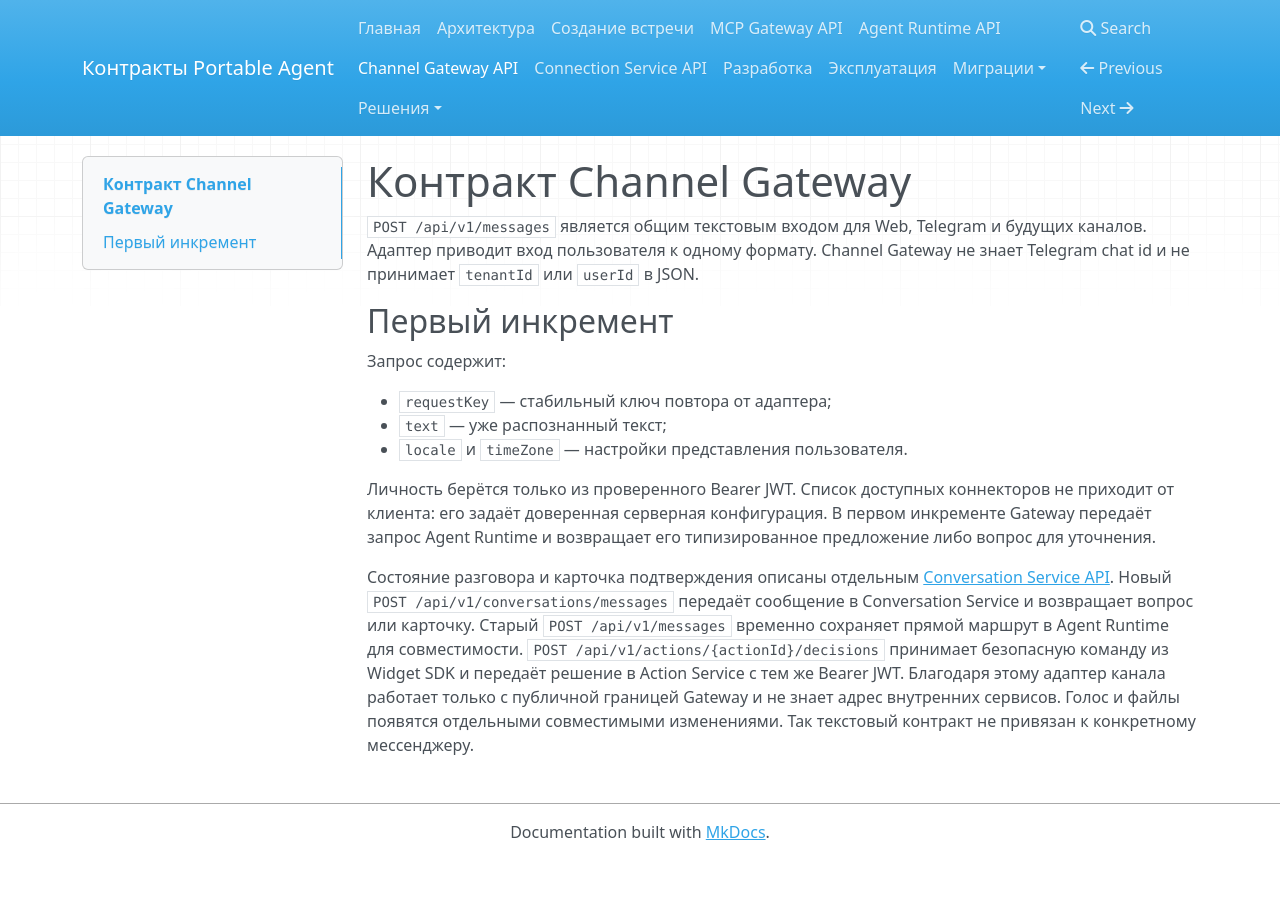
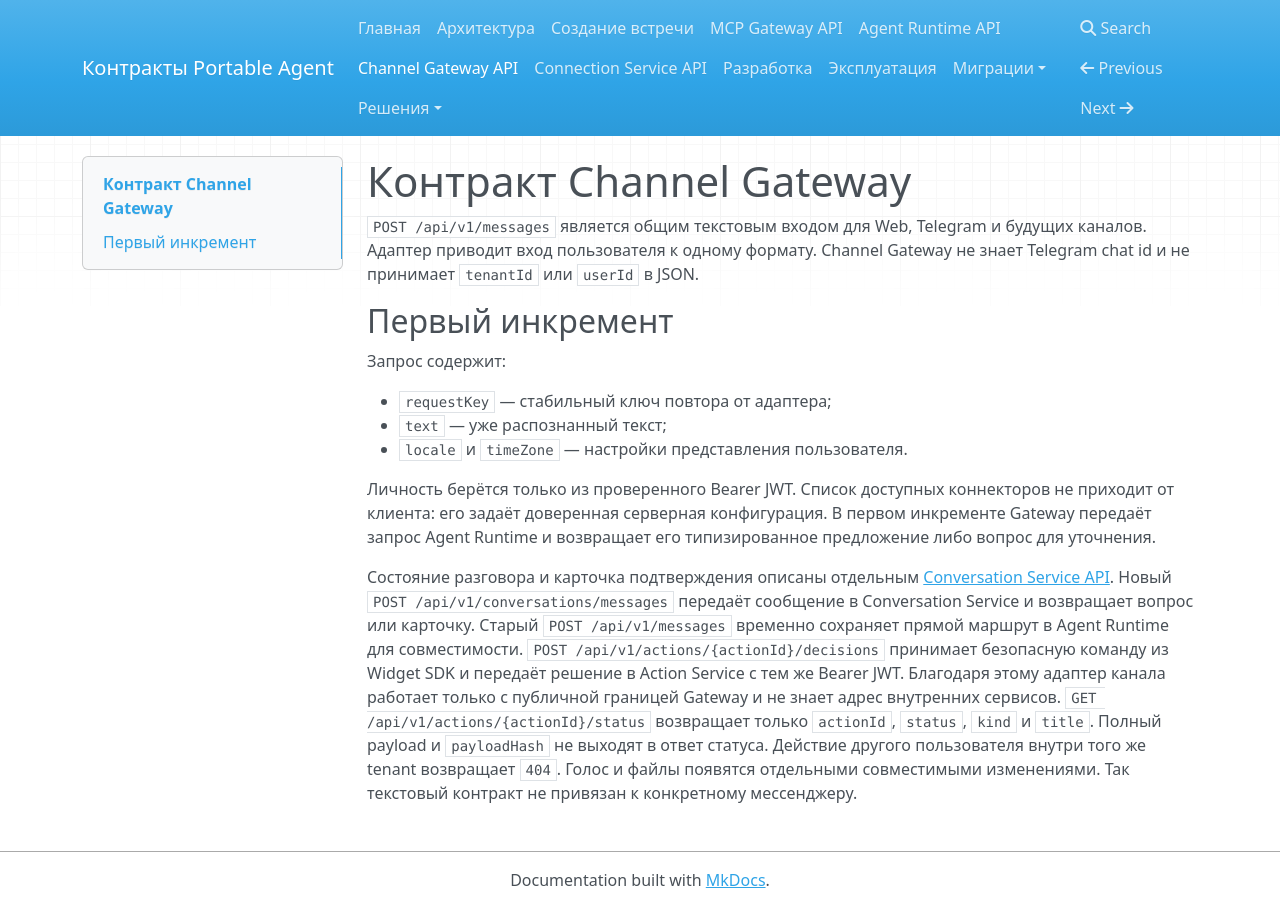
Before and after one commit to portable-agent/contracts, an MkDocs documentation site: the page built from docs/channel-gateway.md, in a window 1280 px wide. Built offline with MkDocs 1.6.1, drawn with Linux system fonts in a browser that asks for light colours; nearby versions of some CDN libraries.

Commit message:
feat: add compact action status contract (#23)

```diff
--- a/docs/channel-gateway.md
+++ b/docs/channel-gateway.md
@@ -23,5 +23,8 @@
 `POST /api/v1/actions/{actionId}/decisions` принимает безопасную команду из Widget SDK и передаёт
 решение в Action Service с тем же Bearer JWT. Благодаря этому адаптер канала работает только с
 публичной границей Gateway и не знает адрес внутренних сервисов.
+`GET /api/v1/actions/{actionId}/status` возвращает только `actionId`, `status`, `kind` и `title`.
+Полный payload и `payloadHash` не выходят в ответ статуса. Действие другого пользователя внутри
+того же tenant возвращает `404`.
 Голос и файлы появятся отдельными совместимыми изменениями. Так текстовый контракт не привязан к
 конкретному мессенджеру.
--- a/package.json
+++ b/package.json
@@ -1,6 +1,6 @@
 {
   "name": "@portable-agent/contracts",
-  "version": "4.0.0",
+  "version": "4.1.0",
   "private": true,
   "files": [
     "openapi",
```
Also changed, not shown: README.md (+2 -2 lines), 9 other files.
